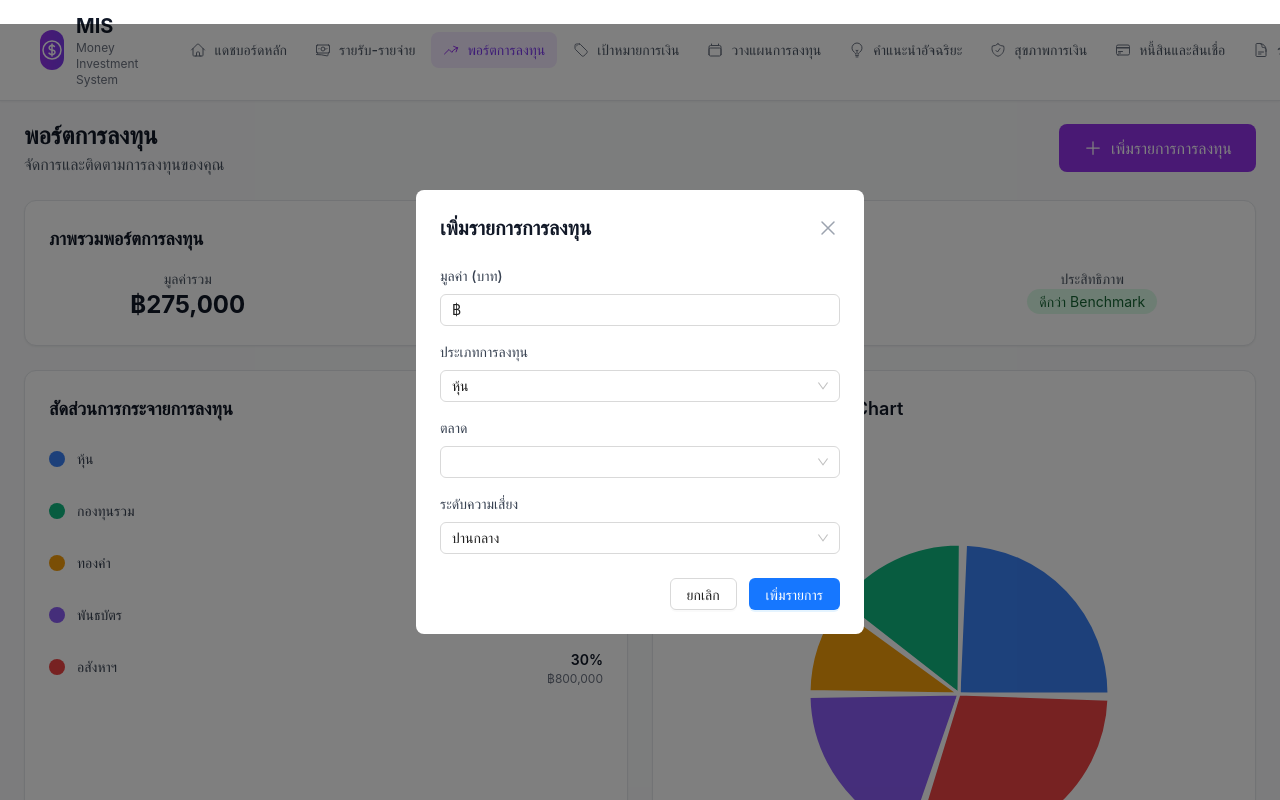
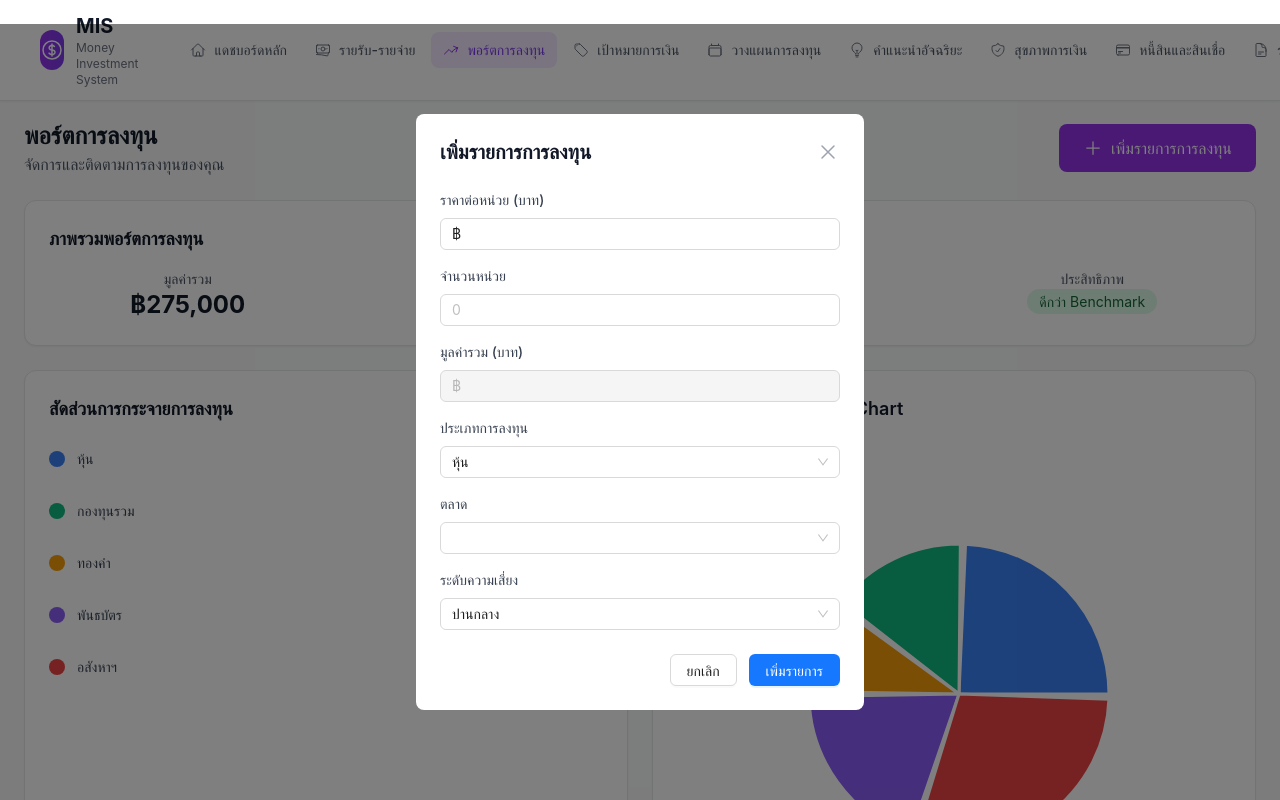
Before and after one commit to nuttapong111/money_summary, a Next.js app in the folder frontend/: page /dashboard/investment-portfolio in a window 1280 px wide. Both pictures are taken after a click on the button "เพิ่มรายการการลงทุน". Shown: the top 800 px of the page. Built offline with nearby package versions, Linux system fonts and the light colour scheme.

Commit message:
feat: เพิ่มฟิลด์ราคาต่อหน่วยและจำนวนหน่วย พร้อมการคำนวณมูลค่ารวมอัตโนมัติ

```diff
--- a/frontend/src/app/dashboard/investment-portfolio/page.tsx
+++ b/frontend/src/app/dashboard/investment-portfolio/page.tsx
@@ -30,6 +30,8 @@ export default function InvestmentPortfolioPage() {
   const [newInvestment, setNewInvestment] = useState({
     name: '',
     value: '',
+    pricePerUnit: '',
+    units: '',
     type: 'stock',
     risk: 'medium',
     market: '',
@@ -188,6 +190,35 @@ export default function InvestmentPortfolioPage() {
     }))
   }
 
+  // ฟังก์ชันสำหรับคำนวณมูลค่ารวม
+  const calculateTotalValue = (pricePerUnit: string, units: string) => {
+    const price = parseFloat(pricePerUnit) || 0
+    const unitCount = parseFloat(units) || 0
+    return (price * unitCount).toFixed(2)
+  }
+
+  // ฟังก์ชันสำหรับจัดการการเปลี่ยนแปลงราคาต่อหน่วย
+  const handlePricePerUnitChange = (value: number | null) => {
+    const pricePerUnit = value ? value.toString() : ''
+    const totalValue = calculateTotalValue(pricePerUnit, newInvestment.units)
+    setNewInvestment(prev => ({
+      ...prev,
+      pricePerUnit,
+      value: totalValue
+    }))
+  }
+
+  // ฟังก์ชันสำหรับจัดการการเปลี่ยนแปลงจำนวนหน่วย
+  const handleUnitsChange = (value: number | null) => {
+    const units = value ? value.toString() : ''
+    const totalValue = calculateTotalValue(newInvestment.pricePerUnit, units)
+    setNewInvestment(prev => ({
+      ...prev,
+      units,
+      value: totalValue
+    }))
+  }
+
   // ฟังก์ชันสำหรับดึงรายการหุ้นตามตลาด
   const getStocksByMarket = (market: string) => {
     switch (market) {
@@ -203,8 +234,8 @@ export default function InvestmentPortfolioPage() {
   }
 
   const handleAddInvestment = () => {
-    if (!newInvestment.value) {
-      alert('กรุณากรอกมูลค่าให้ครบถ้วน')
+    if (!newInvestment.pricePerUnit || !newInvestment.units || !newInvestment.value) {
+      alert('กรุณากรอกราคาต่อหน่วยและจำนวนหน่วยให้ครบถ้วน')
       return
     }
 
@@ -246,6 +277,8 @@ export default function InvestmentPortfolioPage() {
     setNewInvestment({
       name: '',
       value: '',
+      pricePerUnit: '',
+      units: '',
       type: 'stock',
       risk: 'medium',
       market: '',
@@ -572,7 +605,33 @@ export default function InvestmentPortfolioPage() {
             <div className="space-y-4">
 
               <div>
-                <label className="block text-sm font-medium text-gray-700 mb-2">มูลค่า (บาท)</label>
+                <label className="block text-sm font-medium text-gray-700 mb-2">ราคาต่อหน่วย (บาท)</label>
+                <InputNumber
+                  value={newInvestment.pricePerUnit ? parseFloat(newInvestment.pricePerUnit) : undefined}
+                  onChange={handlePricePerUnitChange}
+                  className="w-full"
+                  placeholder="0"
+                  formatter={(value) => `฿ ${value}`.replace(/\B(?=(\d{3})+(?!\d))/g, ',')}
+                  parser={(value) => parseFloat(value!.replace(/฿\s?|(,*)/g, ''))}
+                  min={0}
+                  step={0.01}
+                />
+              </div>
+
+              <div>
+                <label className="block text-sm font-medium text-gray-700 mb-2">จำนวนหน่วย</label>
+                <InputNumber
+                  value={newInvestment.units ? parseFloat(newInvestment.units) : undefined}
+                  onChange={handleUnitsChange}
+                  className="w-full"
+                  placeholder="0"
+                  min={0}
+                  step={0.01}
+                />
+              </div>
+
+              <div>
+                <label className="block text-sm font-medium text-gray-700 mb-2">มูลค่ารวม (บาท)</label>
                 <InputNumber
                   value={newInvestment.value ? parseFloat(newInvestment.value) : undefined}
                   onChange={(value) => setNewInvestment(prev => ({ ...prev, value: value ? value.toString() : '' }))}
@@ -581,6 +640,7 @@ export default function InvestmentPortfolioPage() {
                   formatter={(value) => `฿ ${value}`.replace(/\B(?=(\d{3})+(?!\d))/g, ',')}
                   parser={(value) => parseFloat(value!.replace(/฿\s?|(,*)/g, ''))}
                   min={0}
+                  disabled
                 />
               </div>
 
```
